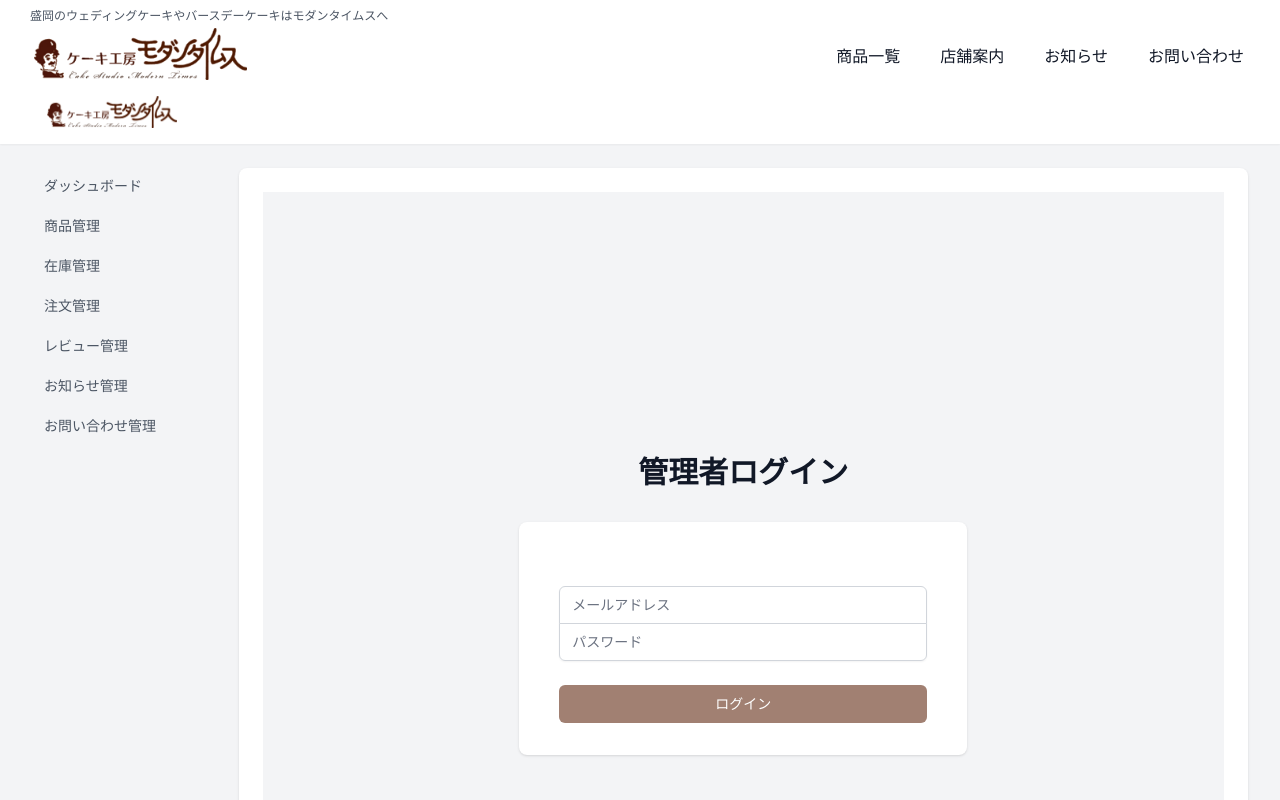
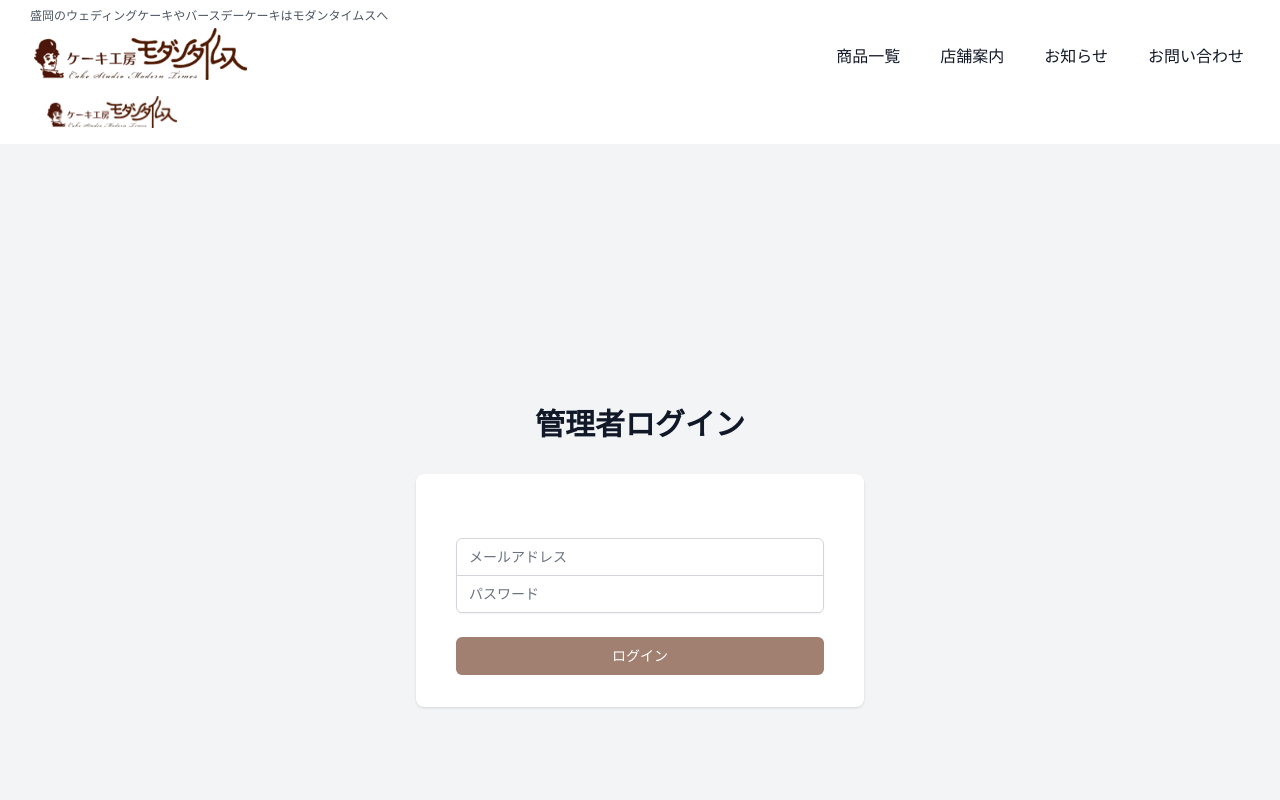
Before and after one commit to angle-create/modern_times-website, a Next.js app: page /admin/login in a window 1280 px wide. Shown: the top 800 px of the page. Built offline with nearby package versions, Linux system fonts and the light colour scheme.

Commit message:
fix: 管理画面のログインページでサイドメニューを非表示に

```diff
--- a/src/app/admin/layout.tsx
+++ b/src/app/admin/layout.tsx
@@ -21,6 +21,7 @@ export default function AdminLayout({
   children: React.ReactNode
 }) {
   const pathname = usePathname()
+  const isLoginPage = pathname === '/admin/login'
 
   return (
     <div className="min-h-screen bg-gray-100">
@@ -44,6 +45,7 @@ export default function AdminLayout({
         </div>
       </nav>
 
+      {!isLoginPage && (
         <div className="py-6">
           <div className="max-w-7xl mx-auto px-4 sm:px-6 lg:px-8">
             <div className="grid grid-cols-12 gap-6">
@@ -79,6 +81,9 @@ export default function AdminLayout({
             </div>
           </div>
         </div>
+      )}
+
+      {isLoginPage && children}
     </div>
   )
 }
```
Lines whose indentation alone changed are shown as unchanged.
